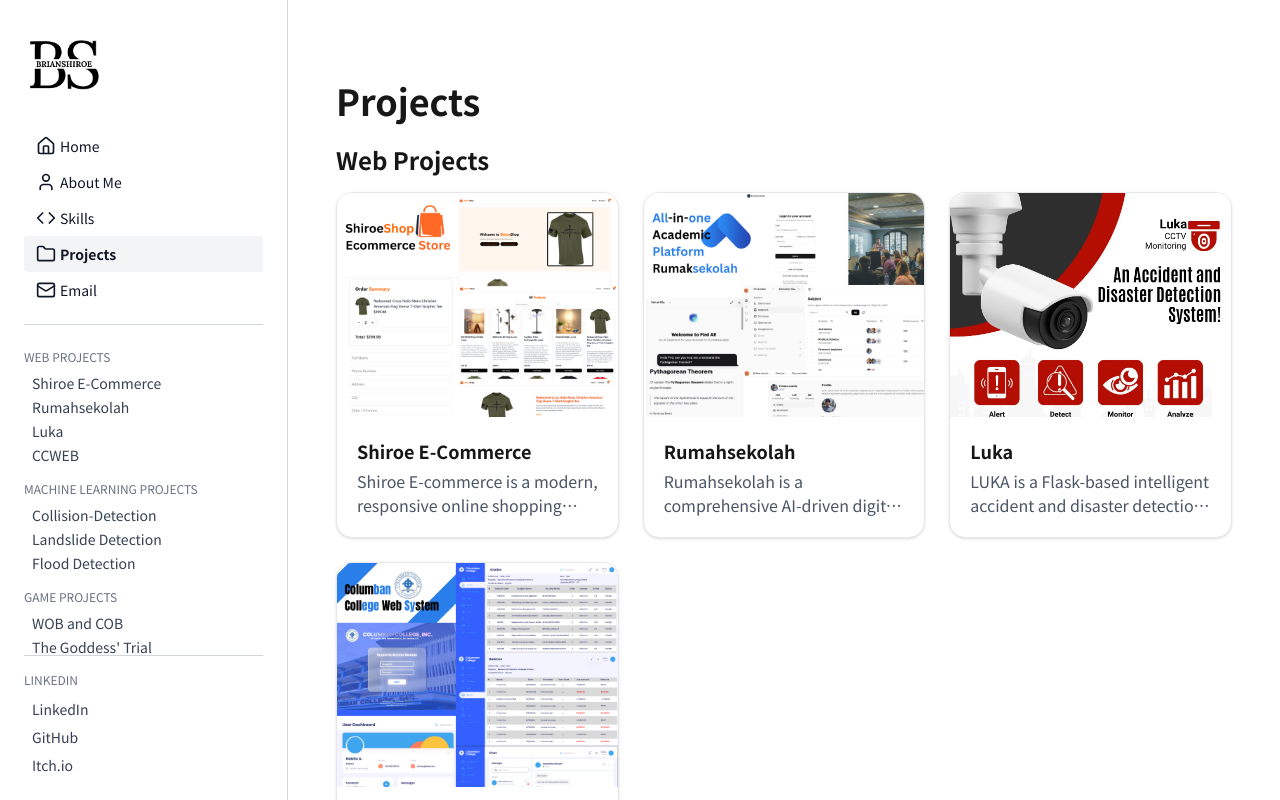
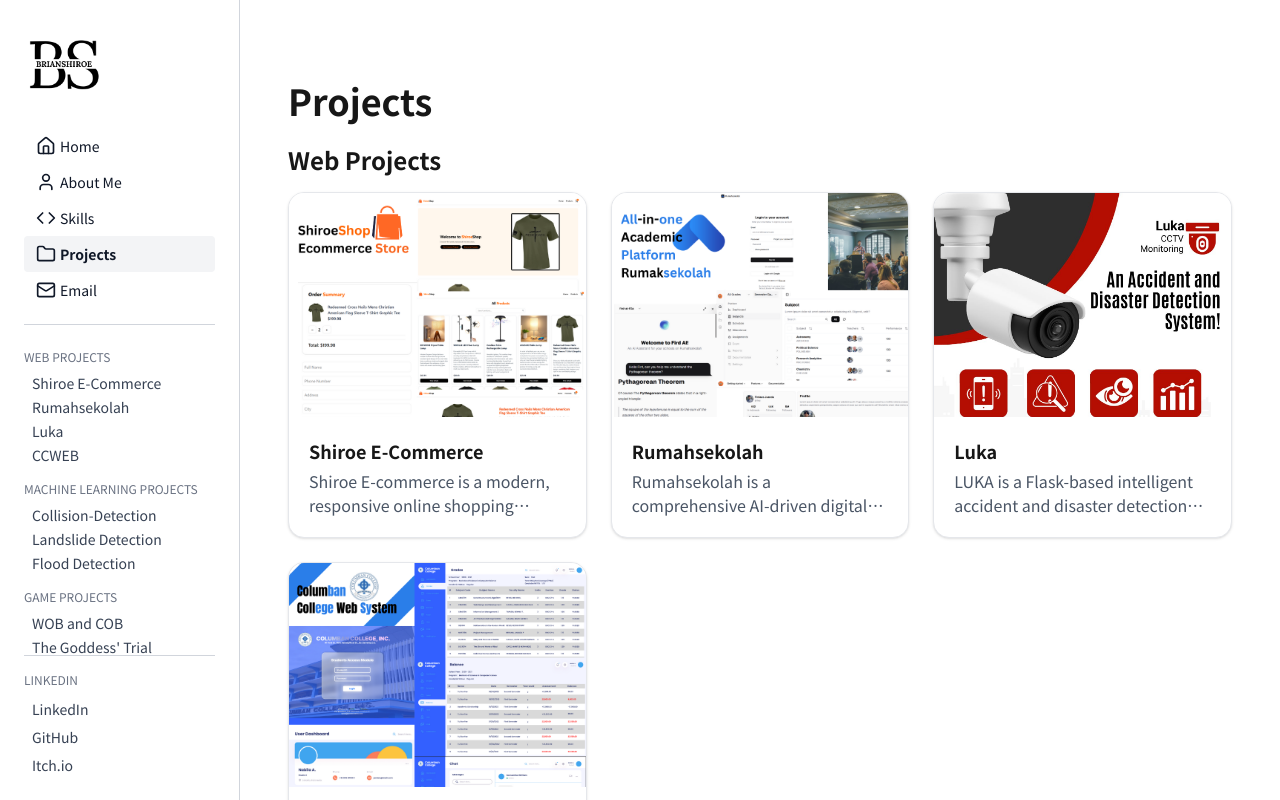
Before and after one commit to BrianShiroe/portfolio, a Next.js app: page /en/projects in a window 1280 px wide. Shown: the top 800 px of the page. Built offline with nearby package versions, Linux system fonts and the light colour scheme.

Commit message:
[fix] max width using mx-auto and flex
better aproach using flex mx-auto for main divider with max width instead of flex-1

```diff
--- a/app/[locale]/layout.tsx
+++ b/app/[locale]/layout.tsx
@@ -25,7 +25,7 @@
     <html lang={locale} dir={dir}>
       <body className="antialiased flex flex-col lg:flex-row min-h-screen font-sans">
         <Navbar />
-        <main className="flex-1 flex justify-center">
+        <main className="flex mx-auto">
           <div className="max-w-[1200] min-w-[320px] p-6 pt-30 lg:pt-20">
             {children}
           </div>
```
